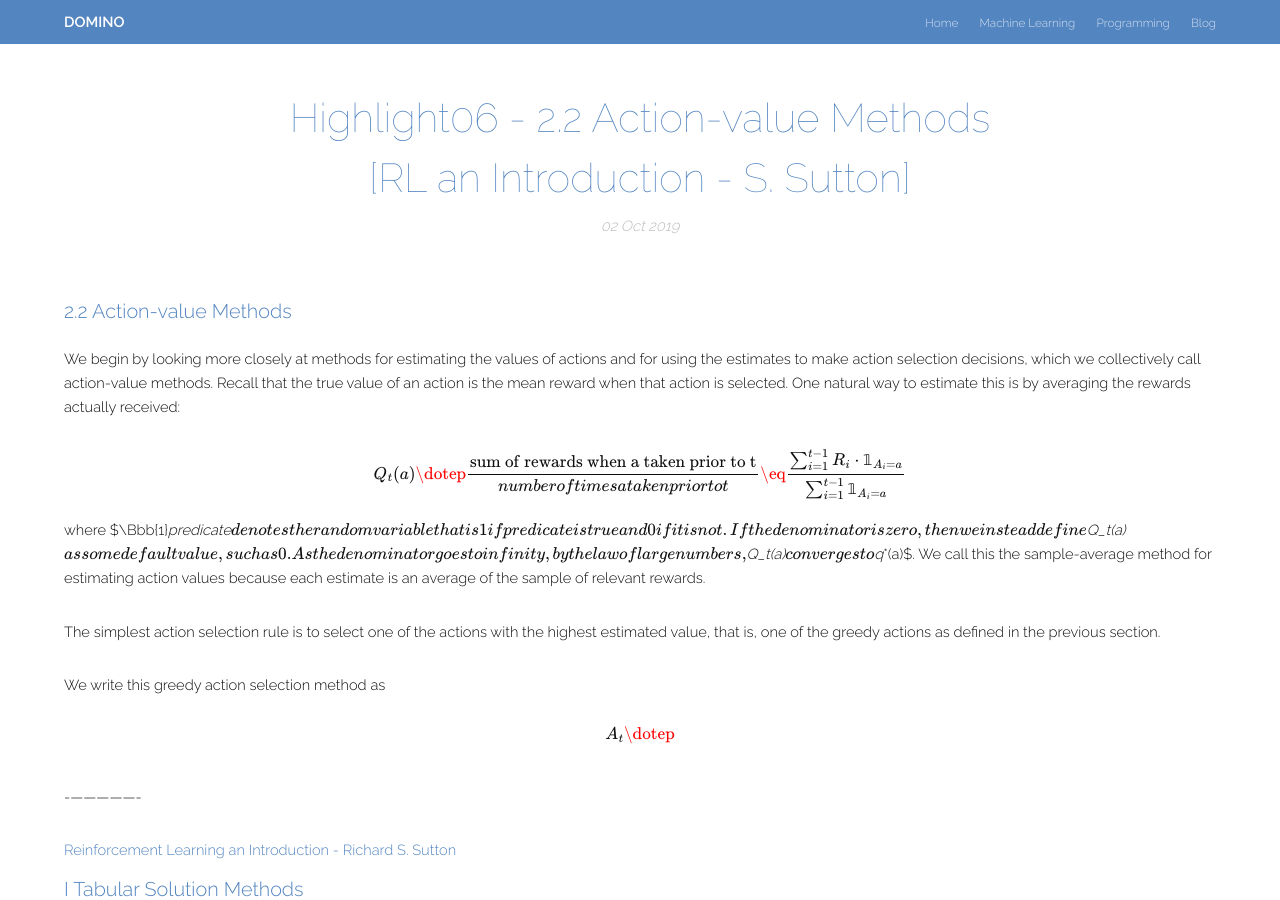
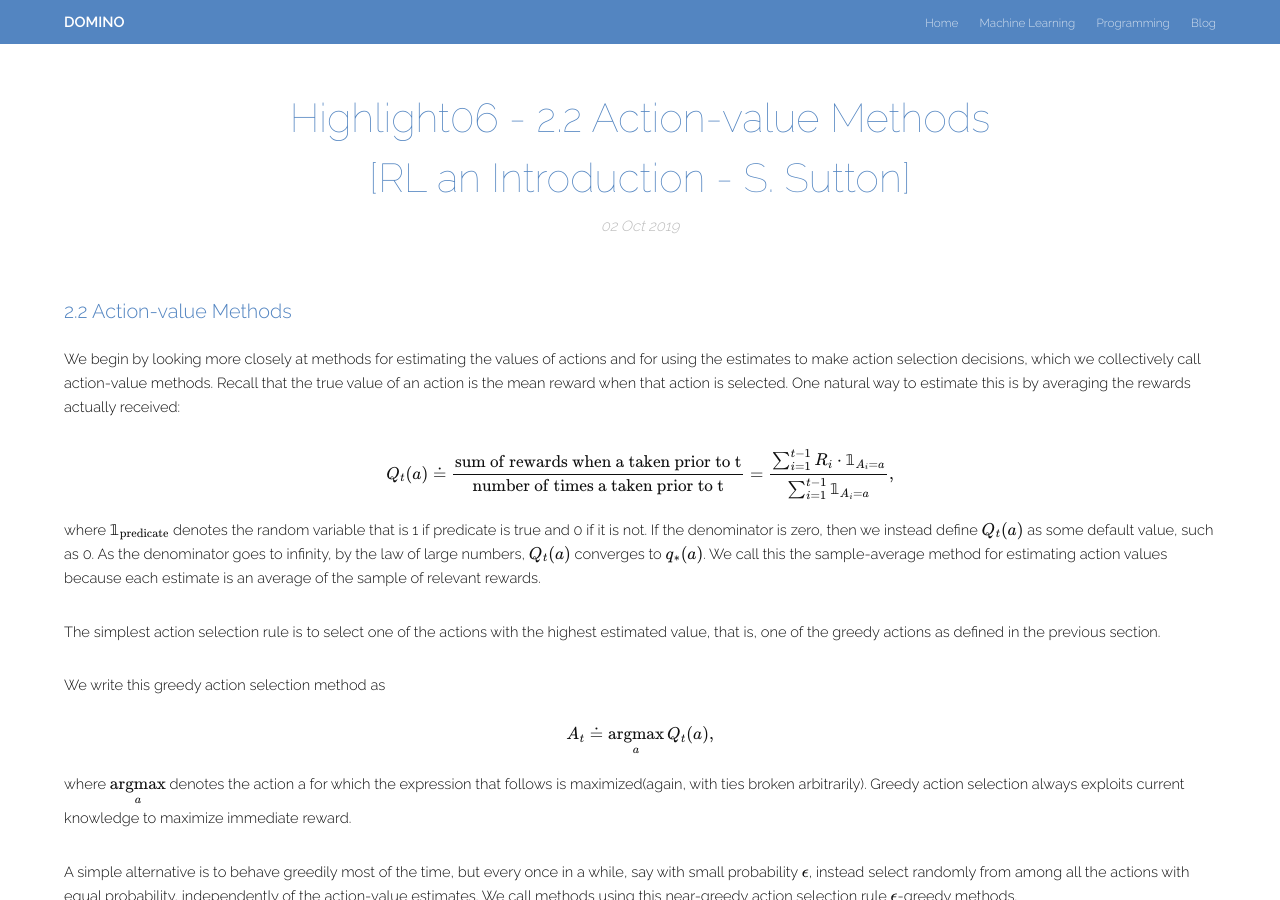
Before and after one commit to backgom2357/backgom2357.github.io, a Jekyll site: the page built from _posts/2019-10-02-(Highlight 06-2.2) RL an Introduction - S. Sutton.markdown, in a window 1280 px wide and 900 px high. Built offline with Jekyll 4.4.1, drawn with Linux system fonts in a browser that asks for light colours; formulas are drawn with MathJax 3; some of the changed text lies outside the part shown.

Commit message:
fix mistype

```diff
--- a/_posts/2019-10-02-(Highlight 06-2.2) RL an Introduction - S. Sutton.markdown
+++ b/_posts/2019-10-02-(Highlight 06-2.2) RL an Introduction - S. Sutton.markdown
@@ -9,11 +9,10 @@ image: images/RLIntroduction_Sutton.png
 We begin by looking more closely at methods for estimating the values of actions and for using the estimates to make action selection decisions, which we collectively call action-value methods. Recall that the true value of an action is the mean reward when that action is selected. One natural way to estimate this is by averaging the rewards actually received:
 
 $$
-Q_t(a) \dotep \frac{\text{sum of rewards when a taken prior to t}}{number of times a taken prior to t}
-\eq \frac{\sum_{i=1}^{t-1} R_i \cdot \Bbb{1}_{A_i=a}}{\sum_{i=1}^{t-1} \Bbb{1}_{A_i=a}}
+Q_t(a) \doteq \frac{\text{sum of rewards when a taken prior to t}}{\text{number of times a taken prior to t}} = \frac{\sum_{i=1}^{t-1} R_i \cdot \mathbb{1}_{A_i=a}}{\sum_{i=1}^{t-1} \mathbb{1}_{A_i=a}},
 $$
 
-where $\Bbb{1}_predicate$ denotes the random variable that is 1 if predicate is true and 0 if it is not. If the denominator is zero, then we instead define $Q_t(a)$ as some default value, such as 0. As the denominator goes to infinity, by the law of large numbers, $Q_t(a)$ converges to $q_*(a)$. We call this the sample-average method for estimating action values because each estimate is an average of the sample of relevant rewards.
+where $ \mathbb{1}_ \text{predicate} $ denotes the random variable that is 1 if predicate is true and 0 if it is not. If the denominator is zero, then we instead define $Q_t(a)$ as some default value, such as 0. As the denominator goes to infinity, by the law of large numbers, $Q_t(a)$ converges to $q_*(a)$. We call this the sample-average method for estimating action values because each estimate is an average of the sample of relevant rewards.
 <br>
 
 The simplest action selection rule is to select one of the actions with the highest estimated value, that is, one of the greedy actions as defined in the previous section.
@@ -22,10 +21,16 @@ The simplest action selection rule is to select one of the actions with the high
 We write this greedy action selection method as
 
 $$
-
-A_t \dotep
+A_t \doteq \underset{a}{\operatorname{argmax}} Q_t(a),
 $$
 
+where $\underset{a}{\operatorname{argmax}}$ denotes the action a for which the expression that follows is maximized(again, with ties broken arbitrarily). Greedy action selection always exploits current knowledge to maximize immediate reward.
+<br>
+
+A simple alternative is to behave greedily most of the time, but every once in a while, say with small probability $\epsilon$, instead select randomly from among all the actions with equal probability, independently of the action-value estimates. We call methods using this near-greedy action selection rule $\epsilon$-greedy methods.
+<br>
+
+An advantage of these methods is that, in the limit as the number of steps increases, every action will be sampled an infinite number of times, thus ensuring that all the $Q_t(a)$ converge to $q_*(a)$. This of course implies that the probability of selecting the optimal action converges to greater than $1-\epsilon$, that is, to near certainty.
 
 
 
```
